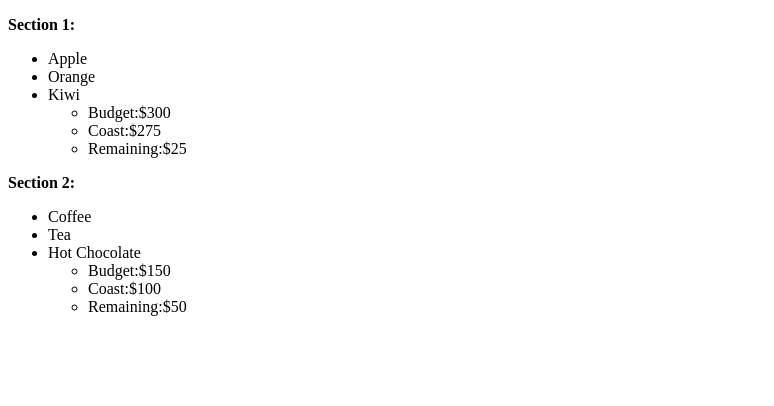
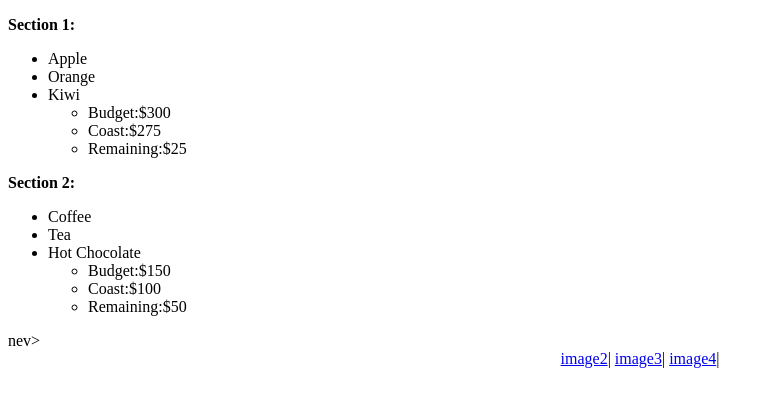
Before and after one commit to Aayan-dev711/Assignment-No.9, a plain HTML site: page index.html in a window 1280 px wide. Shown: the whole page, without its empty margins (0-774 px from the left). Drawn offline with Linux system fonts and the light colour scheme.

Commit message:
Update index.html

```diff
--- a/index.html
+++ b/index.html
@@ -30,5 +30,10 @@
                 </ul>
                 </li>
         </ul>
+    nev><center>
+    <a href="index2.html">image2</a>|
+    <a href="index3.html">image3</a>|
+    <a href="index4.html">image4</a>|
+</center></nev>
 </body>
 </html>
```
